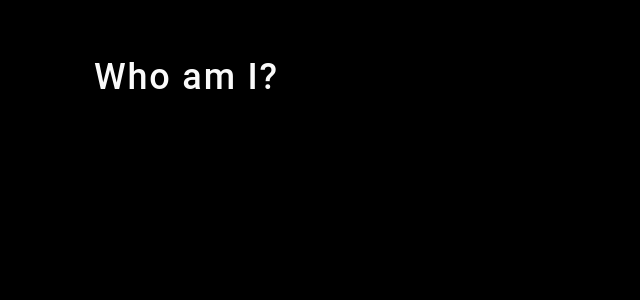
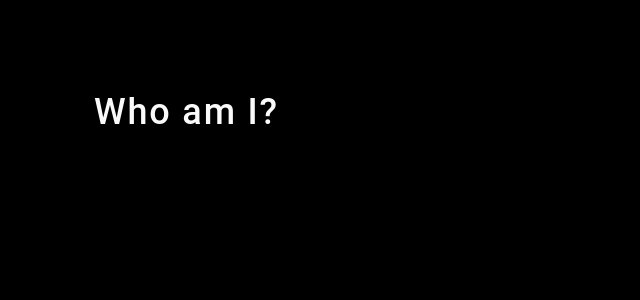
Before and after one commit to ragil1114/photo-port, a React (Create React App) app: page / in a window 1280 px wide. Shown: the top 300 px of the page, without its empty margins (0-640 px from the left). Built offline with nearby package versions, Linux system fonts and the light colour scheme.

Commit message:
add Class to section tag

```diff
--- a/src/components/About/index.js
+++ b/src/components/About/index.js
@@ -2,7 +2,7 @@ import React from 'react';
 
 function About() {
     return (
-      <section>
+      <section className='my-5'>
         <h1 id="about">Who am I?</h1>
       </section>
     );
```
